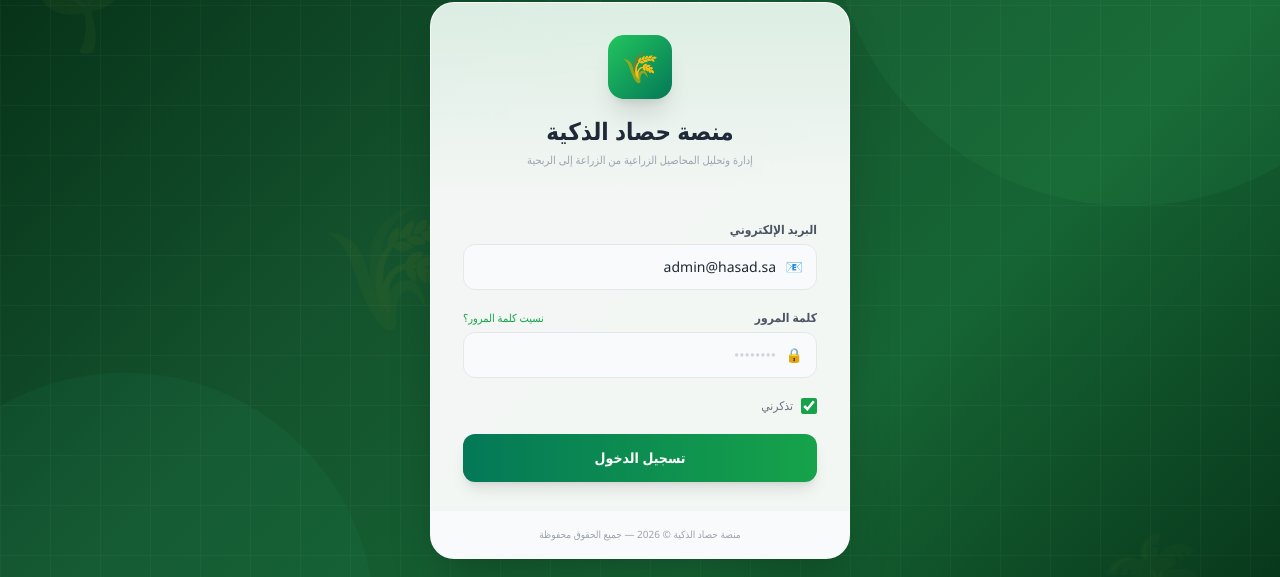
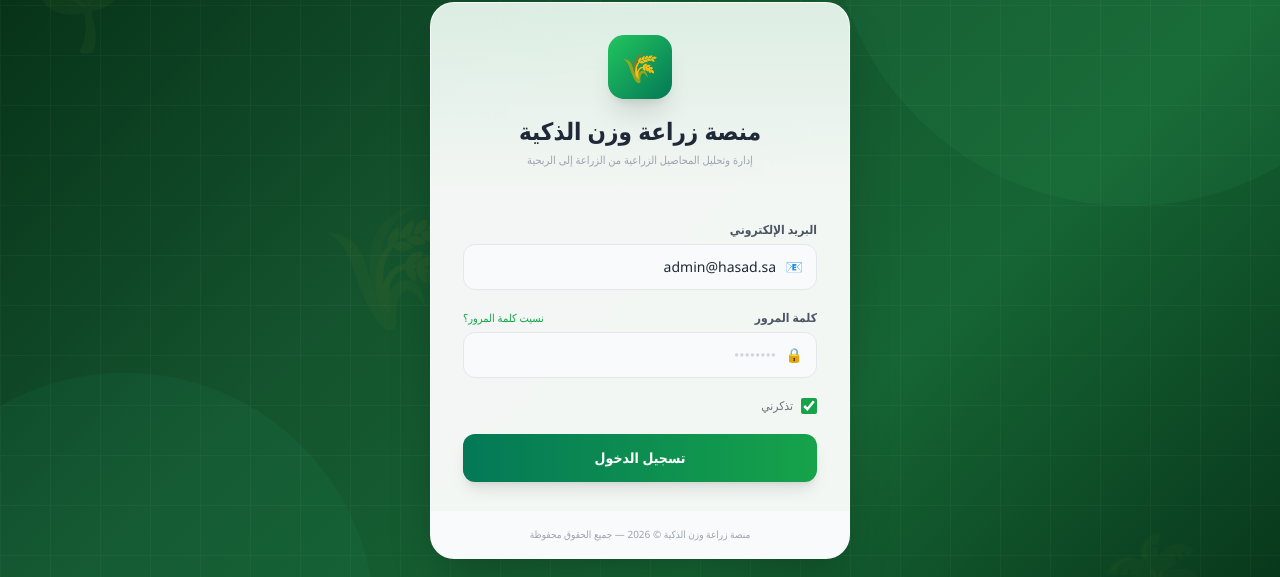
Before and after one commit to wasal1/ziraeat-wazn, a React (Vite) app: page / in a window 1280 px wide. Shown: the part 94-671 px from the top of the page. Built offline with nearby package versions, Linux system fonts and the light colour scheme.

Commit message:
chore: rename platform to منصة زراعة وزن الذكية

```diff
--- a/src/prototype/data/mockData.ts
+++ b/src/prototype/data/mockData.ts
@@ -3,7 +3,7 @@
 // ═══════════════════════════════════════════
 
 export const PLATFORM = {
-  name: 'منصة حصاد الذكية',
+  name: 'منصة زراعة وزن الذكية',
   tagline: 'إدارة وتحليل المحاصيل الزراعية من الزراعة إلى الربحية',
   farm: 'مزرعة النخيل',
   location: 'الرياض — حرة رهاط',
```
